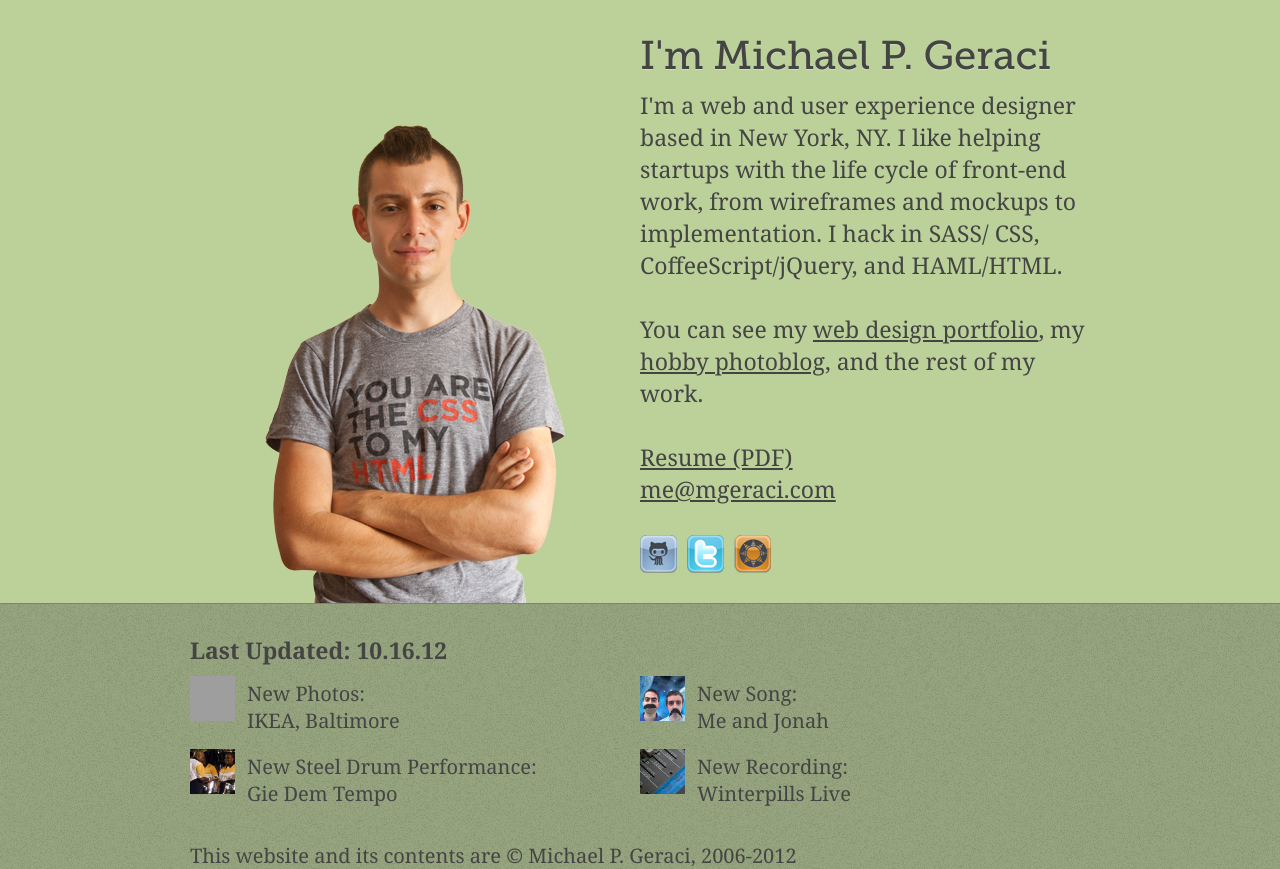
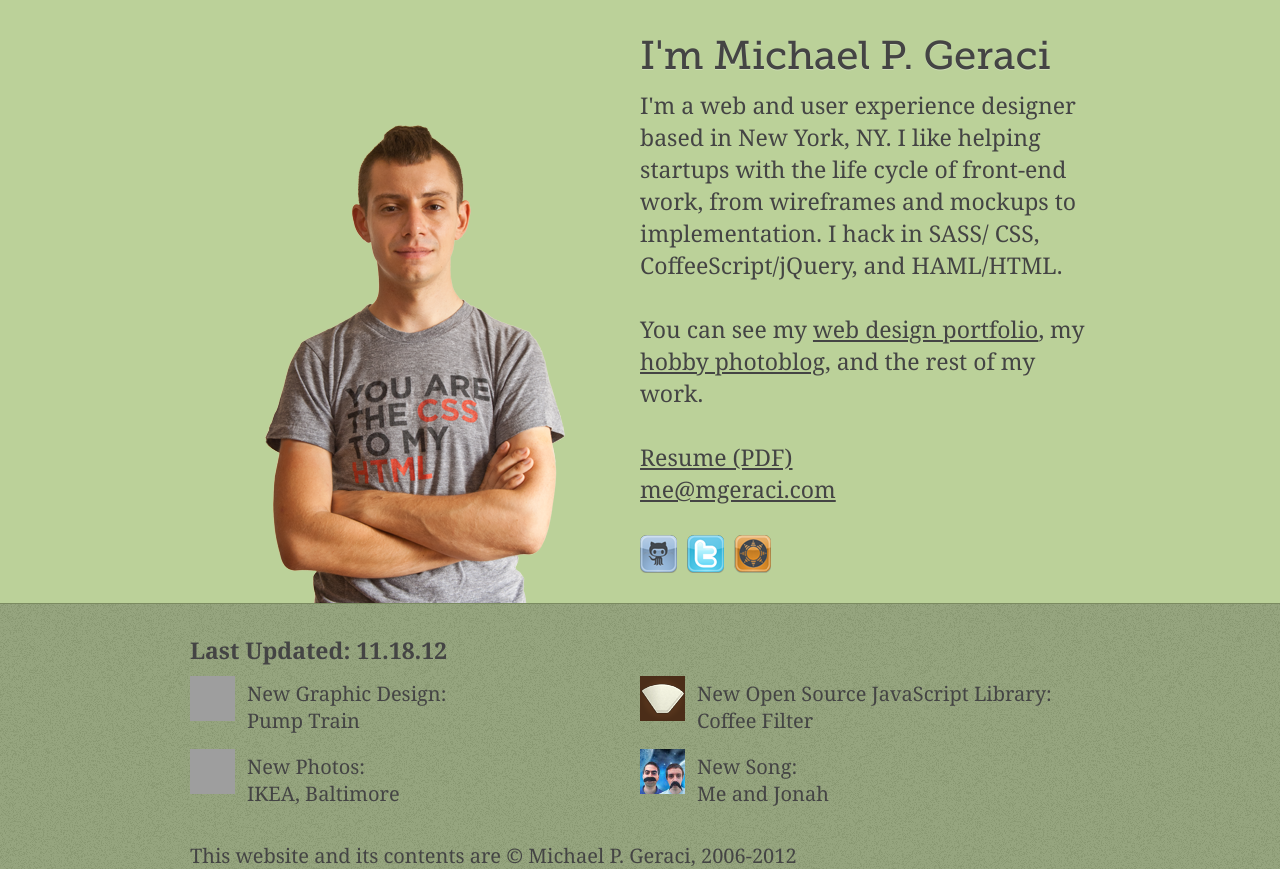
Before and after one commit to mgeraci/portfolio, a PHP site: page / in a window 1280 px wide. Shown: the part 151-1020 px from the top of the page. Run offline with PHP 8.4, Linux system fonts and the light colour scheme; some web fonts are replaced; grey boxes are pictures that could not be loaded.

Commit message:
add coffee filter and pump train to home page, add pump train graphic design assets

```diff
--- a/includes/connect.php
+++ b/includes/connect.php
@@ -6,7 +6,7 @@
     $username = "root";
     $password = "";
     $host = "";
-    $database = "michaelgeraci.com_development";
+    $database = "michaelgeraci_development";
   } else {
     // online variables
     $username = "mgeraci";
--- a/index.php
+++ b/index.php
@@ -54,13 +54,14 @@
     </div>
     <div id="indexBottom" class="wrapOut">
       <div class="wrapIn">
-        <h1>Last Updated: 10.16.12</h1>
+        <h1>Last Updated: 11.18.12</h1>
         <?php
           $recent = array(
+            array('/graphic/51', '/media/graphic/thumbs/pumptrain.jpg', "New Graphic Design:<br>Pump Train", ''),
+            array('http://mgeraci.github.com/Coffee-Filter/', '/images/recent_thumbs/coffee-filter.png', "New Open Source JavaScript Library:<br>Coffee Filter", 'new-window'),
             array('/photography/blog/371', '/media/photography/blog/thumbs/5973.jpg', "New Photos:<br>IKEA, Baltimore", ''),
             array('/recordings/me-and-jonah', '/images/recent_thumbs/me-and-jonah.jpg', "New Song:<br>Me and Jonah", ''),
-            array('http://www.youtube.com/watch?v=Jjym9fKzE5U', '/images/recent_thumbs/gie_dem_tempo.jpg', "New Steel Drum Performance:<br>Gie Dem Tempo", 'new-window'),
-            array('/winterpills', '/extras/winterpills/winterpills_thumbnail.jpg', "New Recording:<br>Winterpills Live", '')
+            array('http://www.youtube.com/watch?v=Jjym9fKzE5U', '/images/recent_thumbs/gie_dem_tempo.jpg', "New Steel Drum Performance:<br>Gie Dem Tempo", 'new-window')
           );
 
           function recent_item($array){
```
Also changed, not shown: images/recent_thumbs/coffee-filter.png (added).
